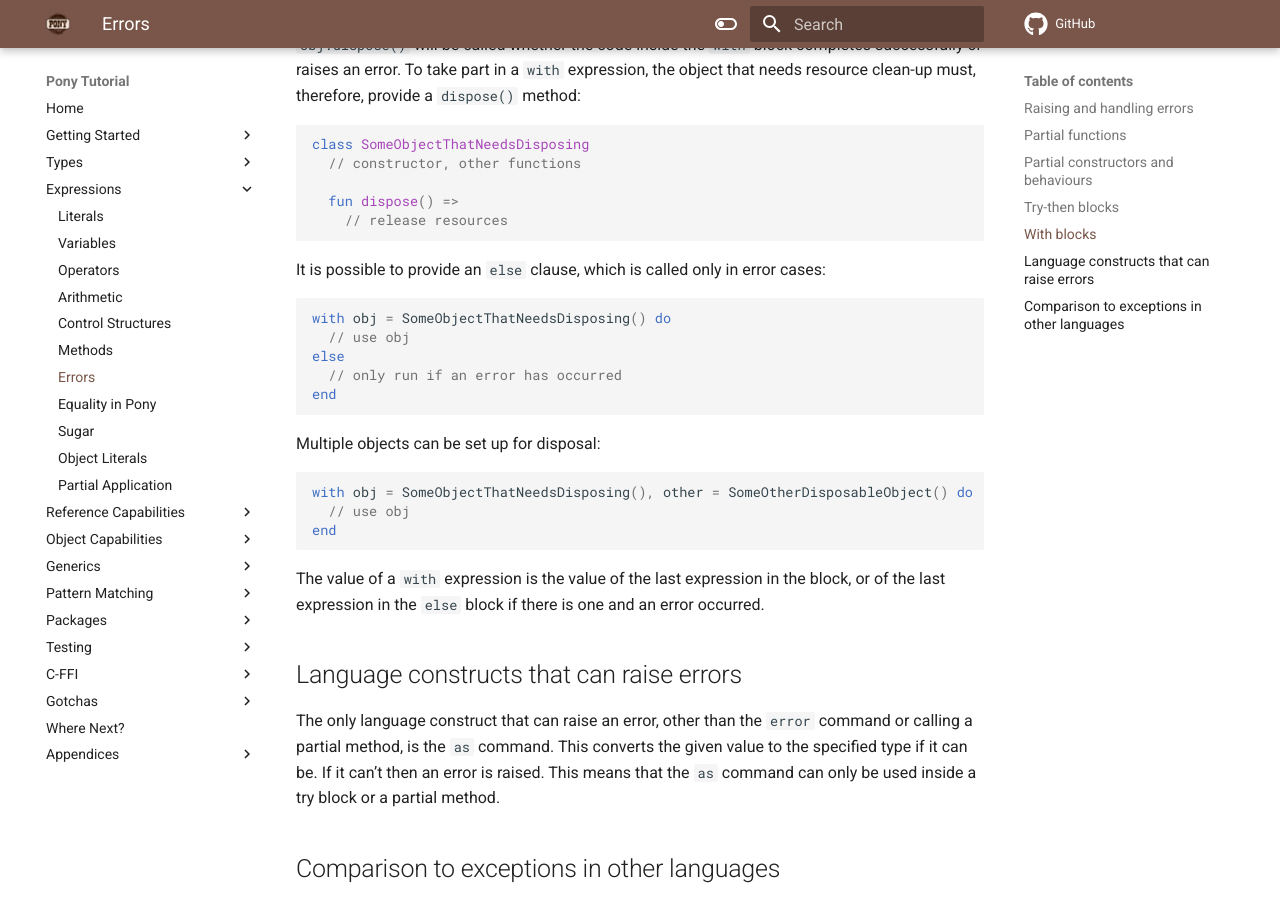
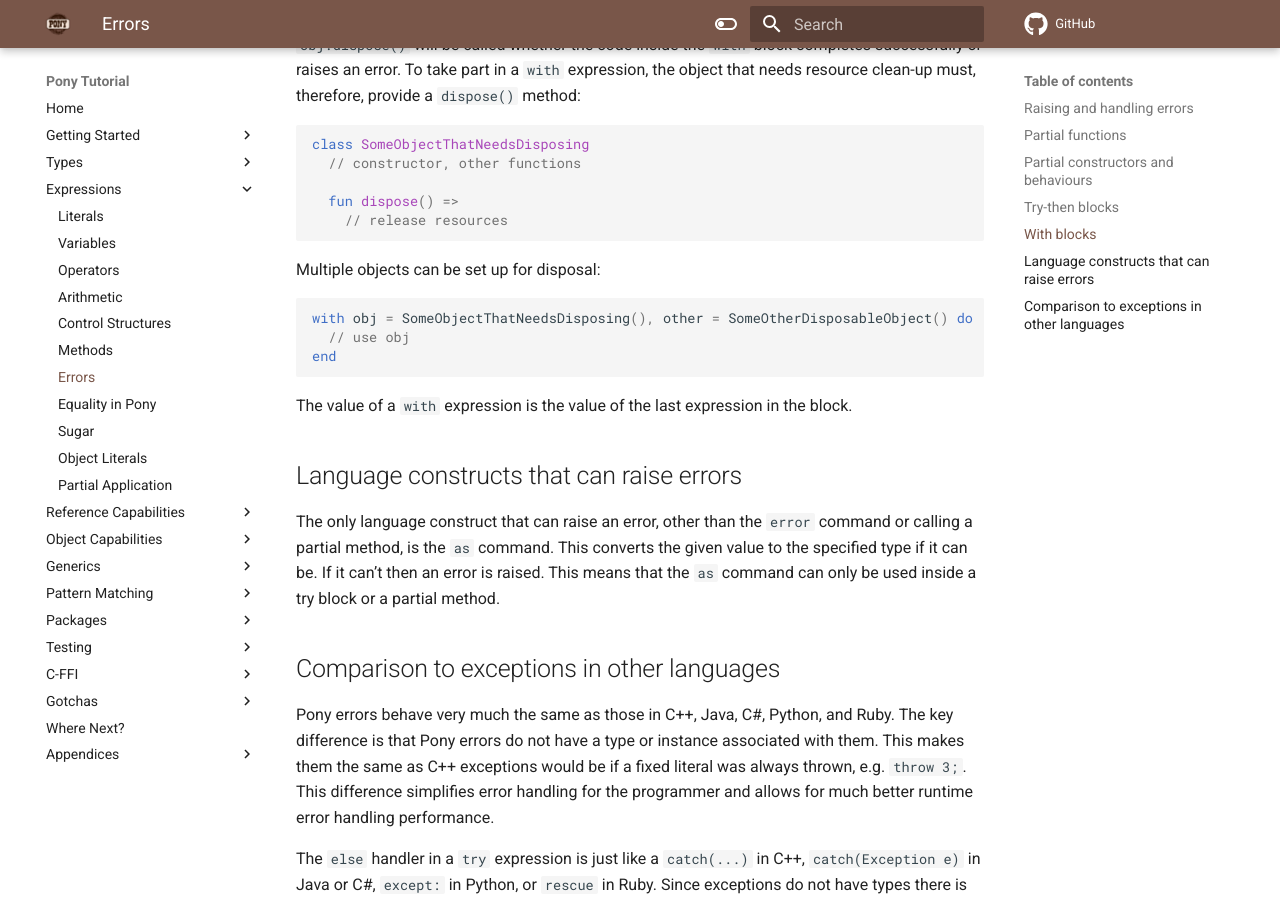
Before and after one commit to ponylang/pony-tutorial, an MkDocs documentation site: the page built from docs/expressions/errors.md, in a window 1280 px wide and 900 px high, scrolled down 3352 px. Built offline with MkDocs 1.6.1 and Material for MkDocs 9.7.7, drawn with Linux system fonts in a browser that asks for light colours; comment, search, counter and statistics services are not loaded.

Commit message:
Update `with` documentation to match new implementation
There's no longer an `else` clause, it is purely `with`.

See https://github.com/ponylang/ponyc/pull/4024

````diff
--- a/docs/expressions/errors.md
+++ b/docs/expressions/errors.md
@@ -108,16 +108,6 @@ class SomeObjectThatNeedsDisposing
     // release resources
 ```
 
-It is possible to provide an `else` clause, which is called only in error cases:
-
-```pony
-with obj = SomeObjectThatNeedsDisposing() do
-  // use obj
-else
-  // only run if an error has occurred
-end
-```
-
 Multiple objects can be set up for disposal:
 
 ```pony
@@ -126,7 +116,7 @@ with obj = SomeObjectThatNeedsDisposing(), other = SomeOtherDisposableObject() d
 end
 ```
 
-The value of a `with` expression is the value of the last expression in the block, or of the last expression in the `else` block if there is one and an error occurred.
+The value of a `with` expression is the value of the last expression in the block.
 
 ## Language constructs that can raise errors
 
````
